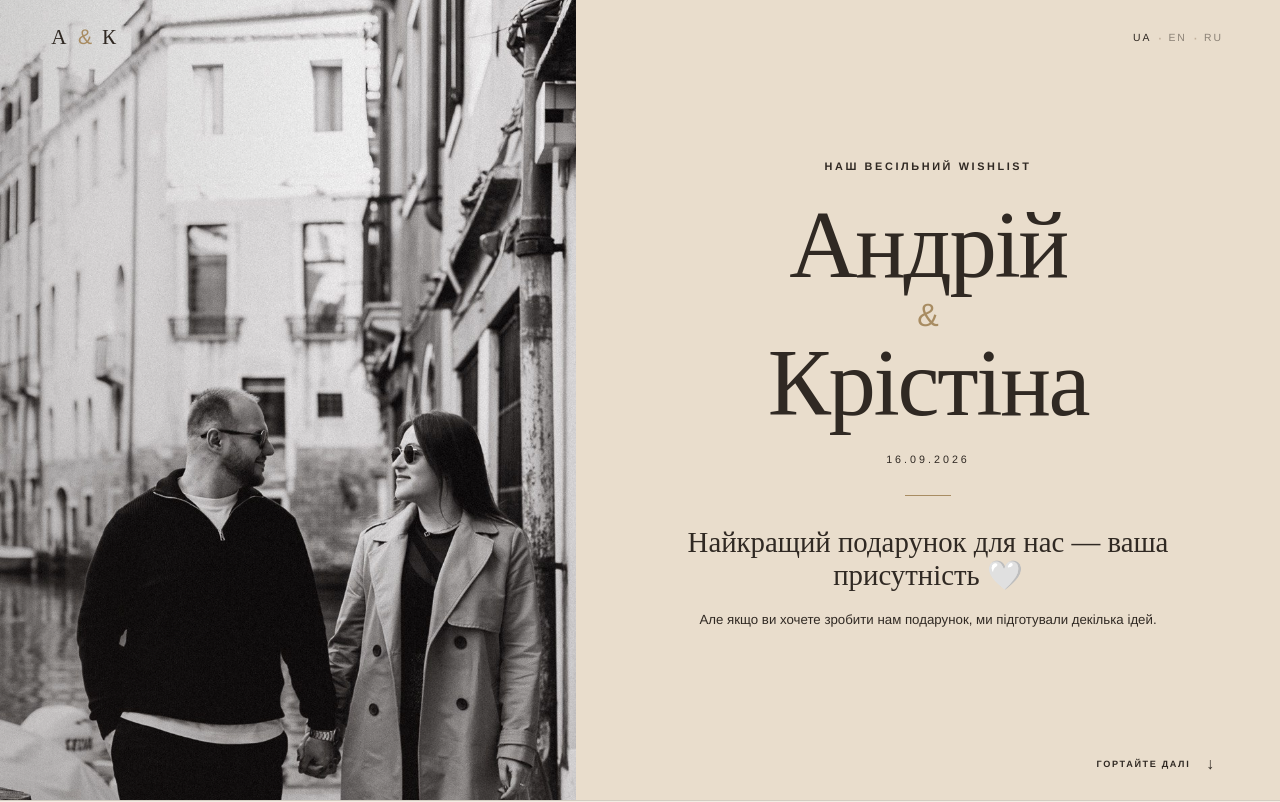
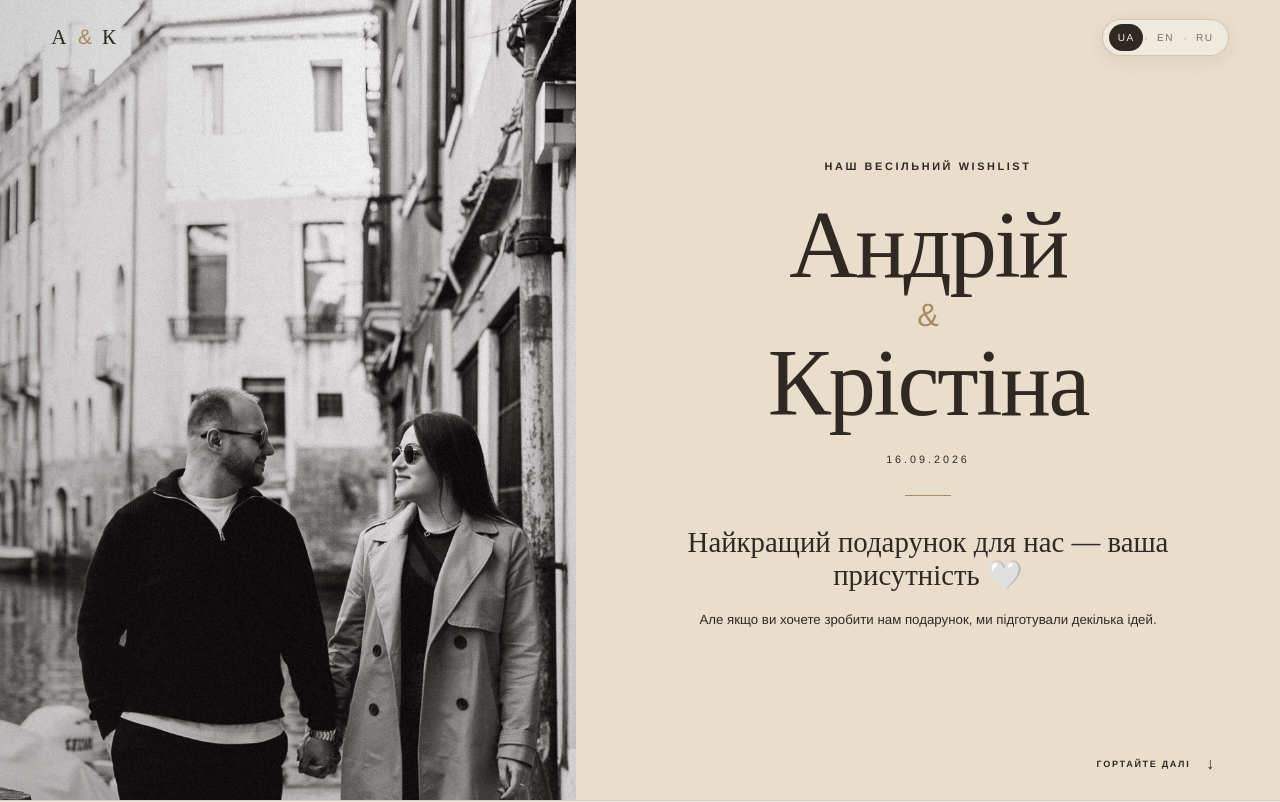
Before and after one commit to andriiriaboi/andrii-kristina-wedding-wishlist, a React (Vite) app: page / in a window 1280 px wide. Shown: the top 802 px of the page. Built offline with nearby package versions, Linux system fonts and the light colour scheme.

Commit message:
fix language box

```diff
--- a/src/styles/global.css
+++ b/src/styles/global.css
@@ -34,10 +34,13 @@ main { opacity: 1; transition: opacity 190ms ease; }
 .monogram { font-family: var(--serif); font-size: 1.32rem; letter-spacing: .08em; }
 .monogram i { font-weight: 400; color: var(--accent); }
 .monogram i, .fallback-mark i, .hero-names i, .footer-mark i { margin-inline: .14em; font-family: var(--sans); font-style: normal; font-weight: 300; letter-spacing: 0; }
+.languages { display: flex; align-items: center; padding: 4px 6px; border: 1px solid rgba(65,51,41,.2); border-radius: 999px; background: rgba(243,237,227,.72); box-shadow: 0 5px 20px rgba(48,41,35,.07); -webkit-backdrop-filter: blur(12px); backdrop-filter: blur(12px); }
 .languages span { display: inline-flex; align-items: center; }
-.languages button { appearance: none; padding: 8px 6px; border: 0; background: transparent; font-size: .65rem; letter-spacing: .18em; cursor: pointer; opacity: .5; transition: opacity .2s; }
-.languages button:hover, .languages button:focus-visible, .languages button.active { opacity: 1; }
-.languages b { color: var(--taupe); font-weight: 300; opacity: .45; }
+.languages button { appearance: none; min-width: 34px; padding: 8px 7px; border: 0; border-radius: 999px; background: transparent; font-size: .63rem; font-weight: 500; letter-spacing: .14em; cursor: pointer; opacity: .62; transition: opacity .2s, color .2s, background .2s, transform .2s; }
+.languages button:hover, .languages button:focus-visible { opacity: 1; }
+.languages button.active { background: var(--ink); color: var(--ivory); opacity: 1; }
+.languages button:active { transform: scale(.95); }
+.languages b { color: var(--taupe); font-weight: 300; opacity: .4; }
 
 .hero { position: relative; min-height: 100vh; min-height: 100svh; overflow: hidden; display: grid; grid-template-columns: 45% 55%; background: var(--cream); }
 .hero-visual { position: absolute; inset: 0 55% 0 0; overflow: hidden; background: linear-gradient(145deg, #b9a382, #d5c3a8 47%, #8f7962); animation: heroImage 1s ease both; }
@@ -152,7 +155,7 @@ footer { display: grid; grid-template-columns: 1fr auto 1fr; align-items: end; p
 
 @media (max-width: 620px) {
   .header { height: 64px; padding-inline: 18px; }.header--scrolled { height: 56px; }.monogram { font-size: 1.12rem; }
-  .languages button { padding: 8px 4px; font-size: .58rem; }
+  .languages { padding: 3px 4px; }.languages button { min-width: 31px; padding: 7px 5px; font-size: .56rem; }
   .hero-content { text-align: left; align-items: flex-start; }.hero-names { justify-items: start; gap: 12px; margin-top: 24px; }.hero-names i { margin-left: .7em; }.hero-date { margin-top: 26px; }.hero-rule { margin: 25px 0; }.hero-lead,.hero-sub { margin-left: 0; }.scroll-indicator { left: 24px; right: auto; }
   .marquee { padding-block: 16px; }
   .gift-section { padding-inline: 14px; }.gift-layout { display: block; }.gift-card { min-height: 420px; margin-bottom: 12px; padding: 27px 24px; }.gift-card:active { transform: scale(.98) !important; }
```
Also changed, not shown: 4 other files (tests, documents, lock files or other folders).
